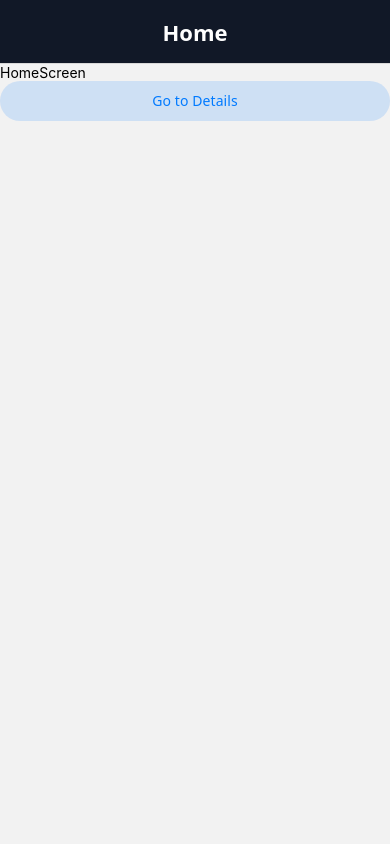
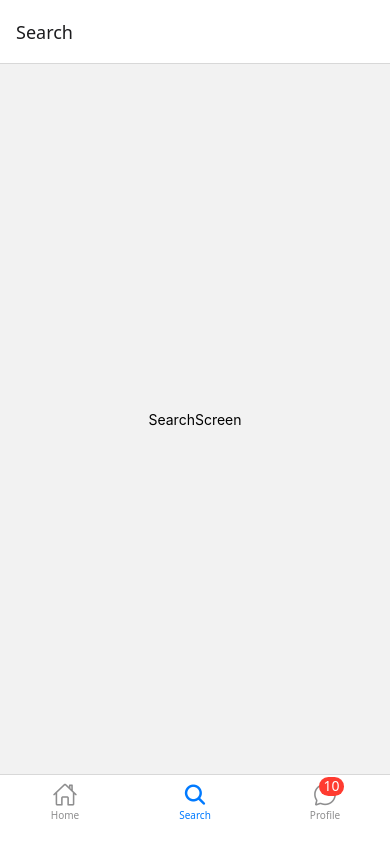
Before and after one commit to PrathameshAdinawar/Mobile-App-Development, a React Native app in the folder Class-4/: screen / in a window 390 px wide. Built offline with nearby package versions, Linux system fonts and the light colour scheme.

Commit message:
DynamicTab

```diff
--- a/Class-4/App.tsx
+++ b/Class-4/App.tsx
@@ -1,9 +1,57 @@
-import * as React from 'react';
+// import * as React from 'react';
 
-import DynamicStackNavigator from './src/navigator/Stack/DynamicStackNavigator';
-import StaticStackNavigator from './src/navigator/Stack/StaticStackNavigator';
+// import DynamicStackNavigator from './src/navigator/Stack/DynamicStackNavigator';
+// import StaticStackNavigator from './src/navigator/Stack/StaticStackNavigator';
 
 
-export default function App(){
-  return <StaticStackNavigator/>
+// export default function App(){
+//   return <StaticStackNavigator/>
+// }
+
+import * as React from 'react';
+import { Text, View } from 'react-native';
+import {
+  createStaticNavigation,
+  useNavigation,
+} from '@react-navigation/native';
+import { Button } from '@react-navigation/elements';
+import { createBottomTabNavigator } from '@react-navigation/bottom-tabs';
+import DynamicStackNavigator from './src/navigator/Stack/DynamicStackNavigator';
+import DynamicTabNavigator from './src/navigator/Tabs/DynamicTabNavigator';
+
+function HomeScreen() {
+  const navigation = useNavigation();
+
+  return (
+    <View style={{ flex: 1, alignItems: 'center', justifyContent: 'center' }}>
+      <Text>Home Screen</Text>
+      <Button onPress={() => navigation.navigate('Profile')}>
+        Go to Profile
+      </Button>
+    </View>
+  );
 }
+
+function ProfileScreen() {
+  const navigation = useNavigation();
+
+  return (
+    <View style={{ flex: 1, alignItems: 'center', justifyContent: 'center' }}>
+      <Text>Profile Screen</Text>
+      <Button onPress={() => navigation.navigate('Home')}>Go to Home</Button>
+    </View>
+  );
+}
+
+const MyTabs = createBottomTabNavigator({
+  screens: {
+    Home: HomeScreen,
+    Profile: ProfileScreen,
+  },
+});
+
+const Navigation = createStaticNavigation(MyTabs);
+
+export default function App() {
+  return <DynamicTabNavigator />;
+}
--- a/Class-4/package.json
+++ b/Class-4/package.json
@@ -9,7 +9,9 @@
     "web": "expo start --web"
   },
   "dependencies": {
+    "@expo/vector-icons": "^15.0.2",
     "@react-native-masked-view/masked-view": "0.3.2",
+    "@react-navigation/bottom-tabs": "^7.16.2",
     "@react-navigation/native": "^7.2.5",
     "@react-navigation/native-stack": "^7.16.0",
     "@react-navigation/stack": "^7.9.3",
--- /dev/null
+++ b/Class-4/src/navigator/Tabs/DynamicTabNavigator.tsx
@@ -0,0 +1,76 @@
+import * as React from 'react';
+import { Button, Text, View } from 'react-native';
+import { NavigationContainer } from '@react-navigation/native';
+import { createBottomTabNavigator } from '@react-navigation/bottom-tabs';
+import { Color } from 'react-native/types_generated/Libraries/Animated/AnimatedExports';
+import { Ionicons } from '@expo/vector-icons';
+
+function HomeScreen() {
+    return (
+        <View style={{ flex: 1, alignItems: 'center', justifyContent: 'center' }}>
+            <Text>Home Screen</Text>
+        </View>
+    )
+}
+
+function SearchScreen() {
+    return (
+        <View style={{ flex: 1, alignItems: 'center', justifyContent: 'center' }}>
+            <Text>SearchScreen</Text>
+        </View>
+    )
+}
+
+function ProfileScreem() {
+    return (
+        <View style={{ flex: 1, alignItems: 'center', justifyContent: 'center' }}>
+            <Text>Profile Screen</Text>
+        </View>
+    )
+}
+
+const Tab = createBottomTabNavigator();
+
+function MyTabs() {
+    return (
+        <Tab.Navigator initialRouteName='Search' screenOptions={
+            ({ route }) => ({
+                tabBarStyle:{
+                    height:70
+                },
+                // tabBarActiveTintColor:'tomato',
+                tabBarIcon: ({ focused, color, size }) => {
+                    const icon = route.name === 'Home'
+                        ? focused ? "home" : 'home-outline'
+                        : route.name === 'Search'
+                            ? focused ? 'search': "search-outline"
+                                : focused ? 'chatbubble' : "chatbubble-outline"
+
+                return <Ionicons name={icon} size={size} color={color}/>
+
+            }
+            })
+        }>
+            <Tab.Screen name='Home' component={HomeScreen}
+                options={{
+                    title: "Dashboard",
+                    tabBarLabel: 'Home' // This is for below tabs
+                }}
+            />
+            <Tab.Screen name='Search' component={SearchScreen} />
+            <Tab.Screen name='Profile' component={ProfileScreem}
+            options={{
+                tabBarBadge:10
+            }}
+            />
+        </Tab.Navigator>
+    )
+}
+
+export default function DynamicTabNavigator() {
+    return (
+        <NavigationContainer>
+            <MyTabs />
+        </NavigationContainer>
+    )
+}
```
Also changed, not shown: 1 other file (tests, documents, lock files or other folders).
